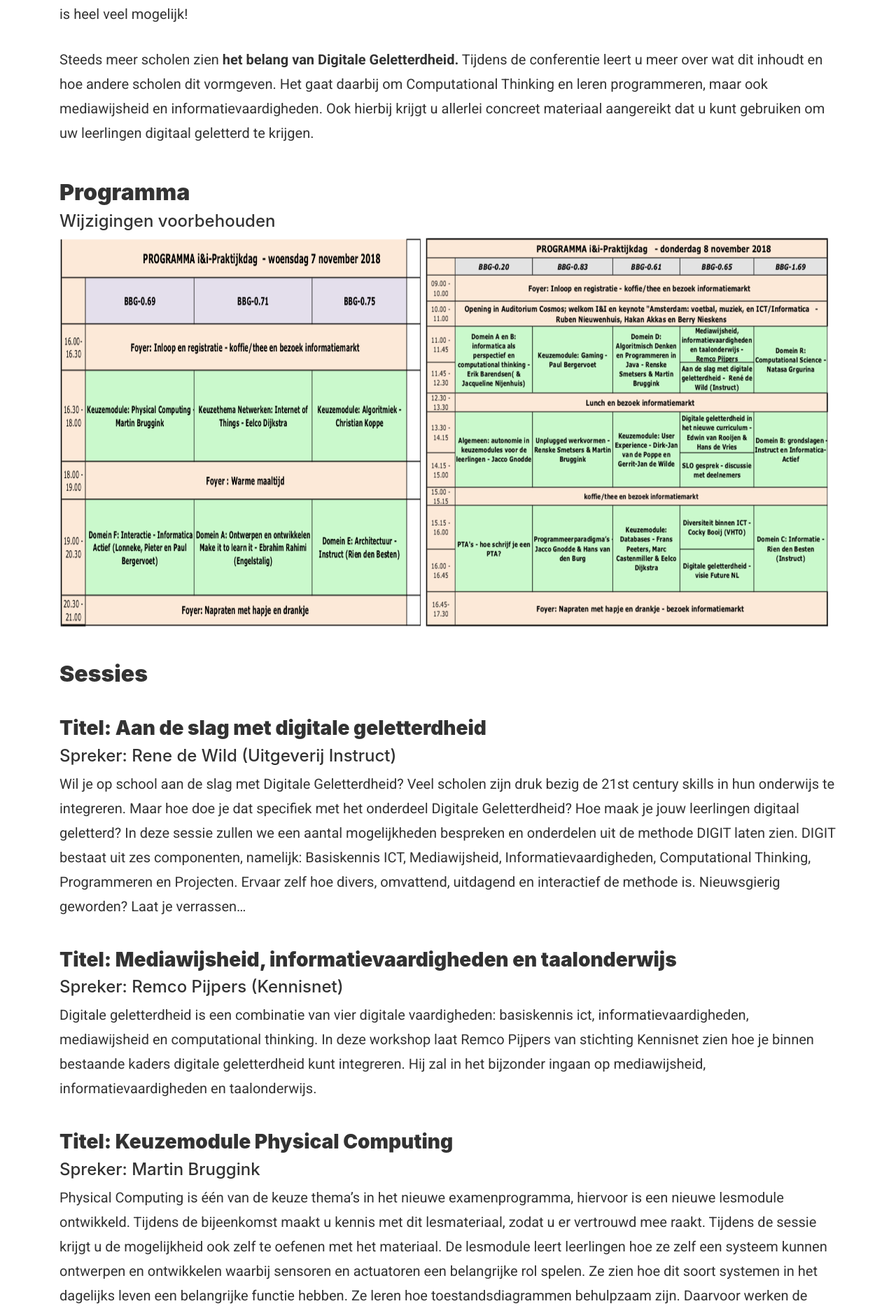
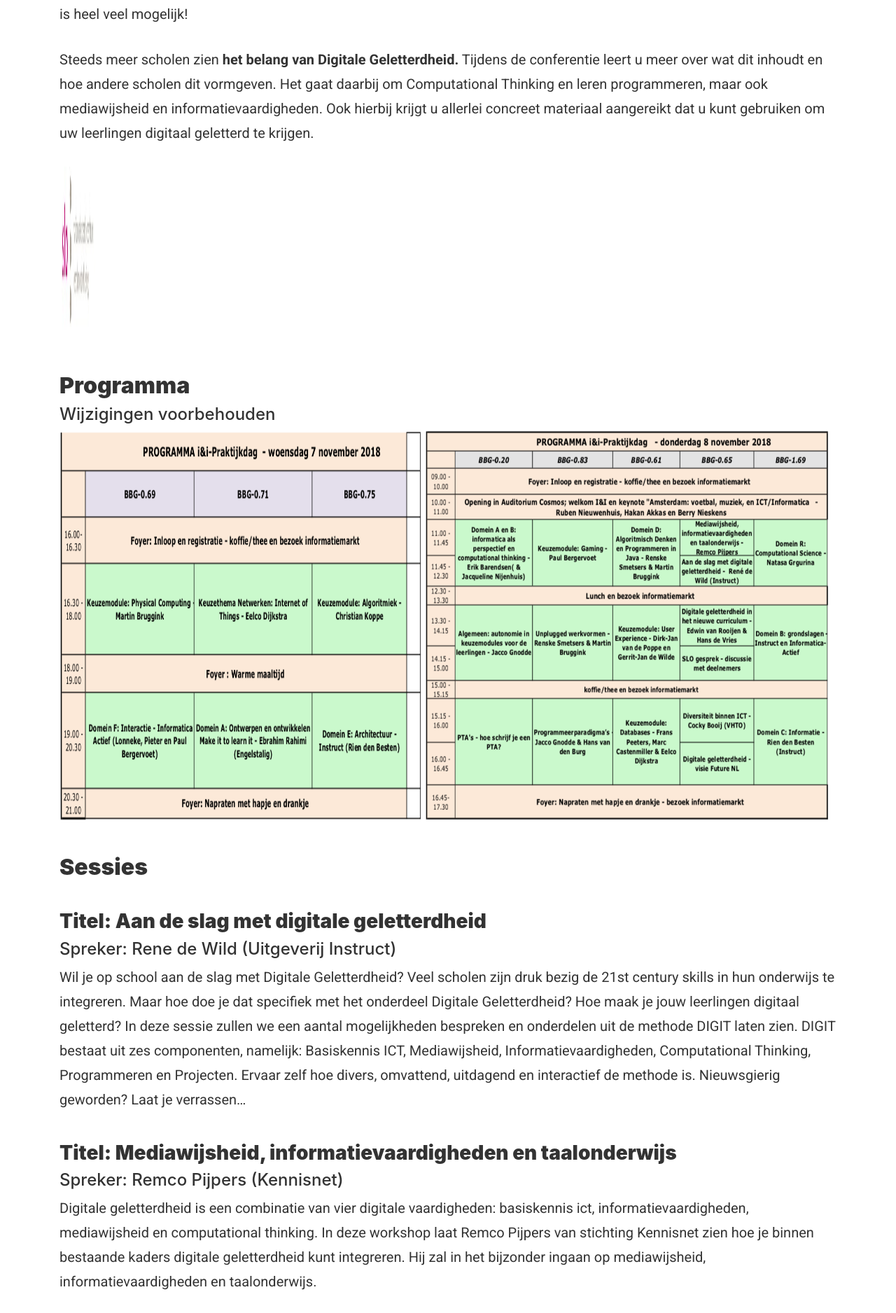
Before and after one commit to ieni/website, a Jekyll site: the page built from _projects/ieni-conferentie-2018.md, in a window 1280 px wide. Shown: the part 964-2840 px from the top of the page at 70% size. Built offline with Jekyll 4.4.1, drawn with Linux system fonts in a browser that asks for light colours.

Commit message:
Added SLO logo to site

```diff
--- a/_projects/ieni-conferentie-2018.md
+++ b/_projects/ieni-conferentie-2018.md
@@ -15,6 +15,8 @@
 Het nieuwe examenprogramma informatica komt er aan. Tijdens deze conferentie kunt u zich daar op voorbereiden. Er is veel aandacht voor de inhoud van het nieuwe examenprogramma en de implementatie hiervan in de klas. De ontwikkelaars van de keuzemodules geven verdiepende workshops zodat u zich met vertrouwen verder kunt voorbereiden op het nieuwe examenprogramma. **Het is van groot belang dat u een laptop meebrengt naar de Praktijkdagen! We gaan praktisch aan de slag met het nieuwe materiaal.** Direct aanmelden voor de conferentie <a href="http://www.smink-registratie.nl/ieni/"> kan hier </a>. Bijzonder aan deze Praktijkdagen is dat het mogelijk is uw oude laptop mee te nemen en deze om te laten bouwen tot Chromebook! Samen met Neverware bieden wij deze service kostenloos aan. Heeft u meer dan een laptop die u mee wilt brengen? Zoek dan zeker even contact met ons. Er is heel veel mogelijk!
 
 Steeds meer scholen zien **het belang van Digitale Geletterdheid.** Tijdens de conferentie leert u meer over wat dit inhoudt en hoe andere scholen dit vormgeven. Het gaat daarbij om Computational Thinking en leren programmeren, maar ook mediawijsheid en informatievaardigheden. Ook hierbij krijgt u allerlei concreet materiaal aangereikt dat u kunt gebruiken om uw leerlingen digitaal geletterd te krijgen.
+
+ <img src="{{'/assets/img/content/SLO_LOGO.JPG' | relative_url}}" alt="Programma 7 november" height="246" width="52">
 
 ## Programma
 #### Wijzigingen voorbehouden
```
